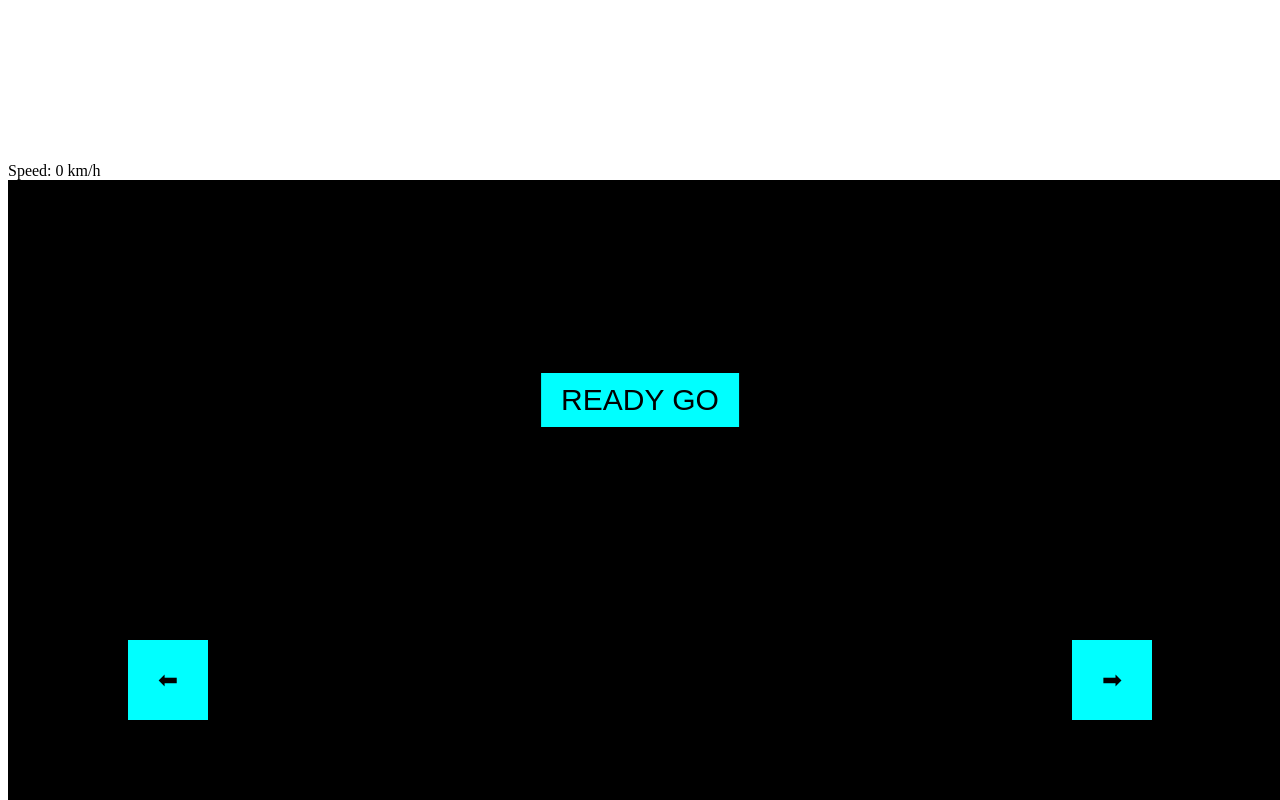
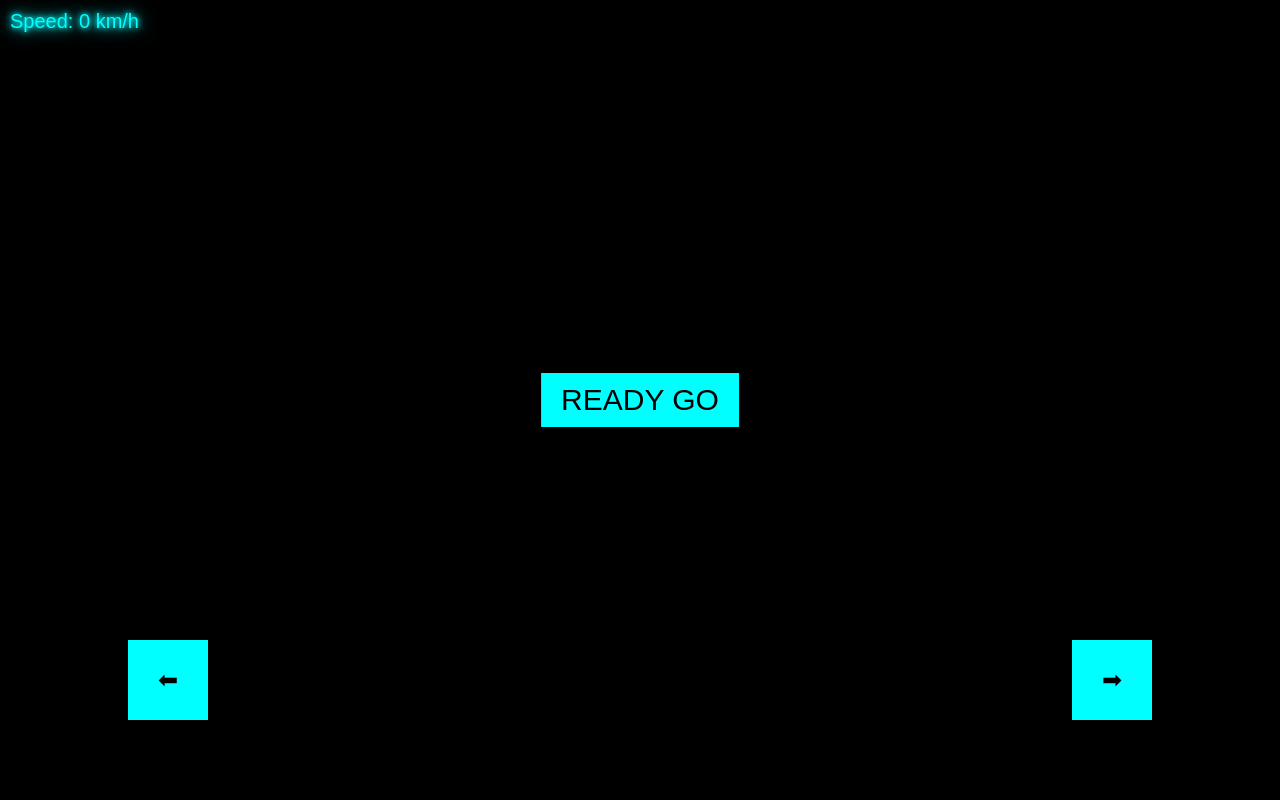
Before and after one commit to itel12345/website-demo, a plain HTML site: page index.html in a window 1280 px wide. Shown: the top 800 px of the page. Drawn offline with nearby package versions, Linux system fonts and the light colour scheme.

Commit message:
Update style.css

```diff
--- a/style.css
+++ b/style.css
@@ -1,9 +1,34 @@
+body {
+    margin: 0;
+    overflow: hidden;
+    background: black;
+}
+
+canvas {
+    display: block;
+}
+
+/* Neon Glow Effect */
+.neon {
+    text-shadow: 0 0 5px #0ff, 0 0 10px #0ff, 0 0 20px #0ff;
+}
+
+/* UI Enhancements */
+#hud {
+    position: absolute;
+    top: 10px;
+    left: 10px;
+    color: #0ff;
+    font-family: 'Orbitron', sans-serif;
+    font-size: 20px;
+}
+
 #startButton {
     position: fixed;
     top: 50%;
     left: 50%;
     transform: translate(-50%, -50%);
-    font-size: clamp(16px, 4vw, 30px); /* Responsive font size */
+    font-size: clamp(16px, 4vw, 30px);
     padding: 10px 20px;
     background: cyan;
     border: none;
```
